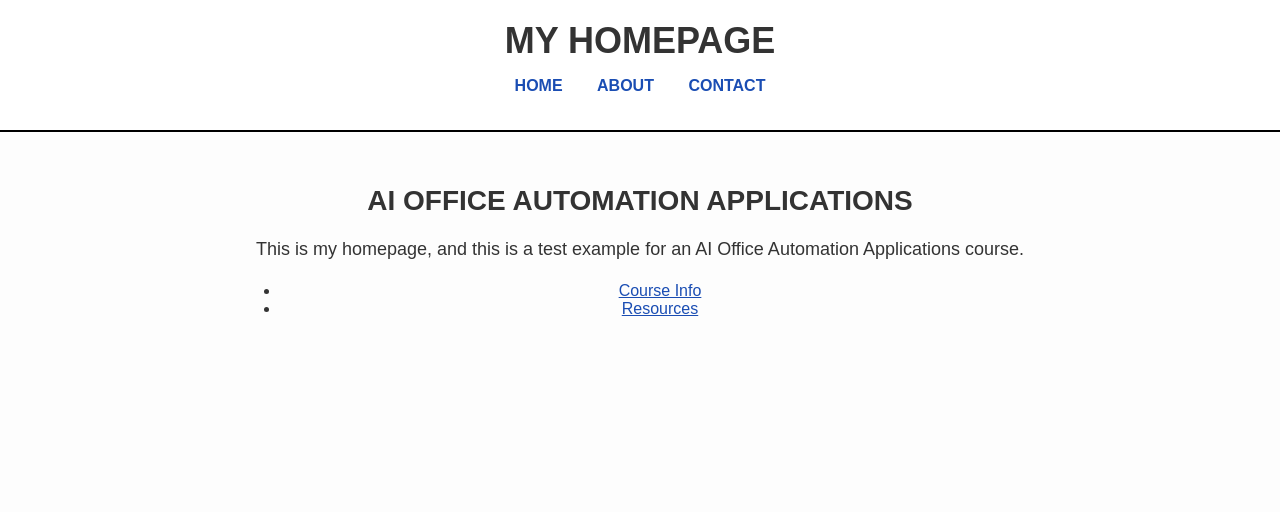
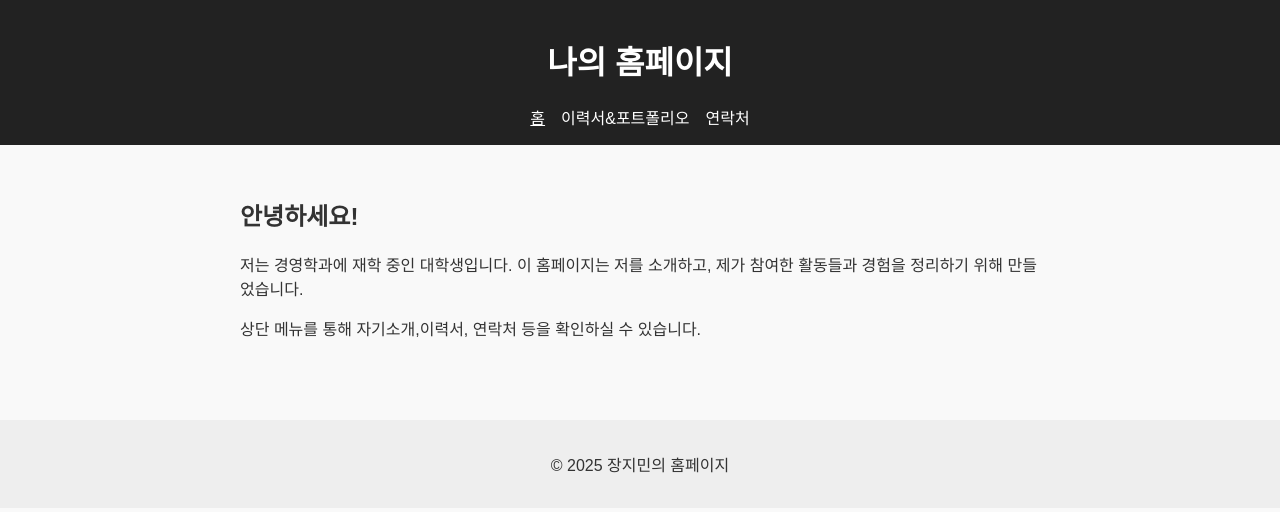
Before and after one commit to jiminf12/jimin, a plain HTML site: page index.html in a window 1280 px wide. Drawn offline with Linux system fonts and the light colour scheme.

Commit message:
Add files via upload

```diff
--- a/index.html
+++ b/index.html
@@ -1,29 +1,35 @@
-<!-- index.html -->
 <!DOCTYPE html>
-<html lang="en">
+<html lang="ko">
 <head>
   <meta charset="UTF-8" />
   <meta name="viewport" content="width=device-width, initial-scale=1.0" />
-  <title>My Homepage</title>
+  <title>나의 홈페이지</title>
   <link rel="stylesheet" href="style.css" />
 </head>
 <body>
   <header>
-    <h1>MY HOMEPAGE</h1>
+    <h1>나의 홈페이지</h1>
     <nav>
-      <a href="index.html">HOME</a>
-      <a href="about.html">ABOUT</a>
-      <a href="contact.html">CONTACT</a>
+      <ul>
+        <li><a href="index.html" class="active">홈</a></li>
+        <li><a href="resume.html">이력서&포트폴리오</a></li>
+        <li><a href="contact.html">연락처</a></li>
+      </ul>
     </nav>
   </header>
 
   <main>
-    <h2>AI OFFICE AUTOMATION APPLICATIONS</h2>
-    <p>This is my homepage, and this is a test example for an AI Office Automation Applications course.</p>
-    <ul>
-      <li><a href="about.html">Course Info</a></li>
-      <li><a href="resources.html">Resources</a></li>
-    </ul>
+    <section>
+      <h2>안녕하세요!</h2>
+      <p>저는 경영학과에 재학 중인 대학생입니다. 이 홈페이지는 저를 소개하고, 제가 참여한 활동들과 경험을 정리하기 위해 만들었습니다.</p>
+      <p>상단 메뉴를 통해 자기소개,이력서, 연락처 등을 확인하실 수 있습니다.</p>
+    </section>
   </main>
+
+  <footer>
+    <p>&copy; 2025 장지민의 홈페이지</p>
+  </footer>
+
+  <script src="script.js"></script>
 </body>
 </html>
--- /dev/null
+++ b/script.js
@@ -0,0 +1,10 @@
+// Example JavaScript: Highlight active menu item
+const links = document.querySelectorAll("nav a");
+
+links.forEach(link => {
+  if (link.href === window.location.href) {
+    link.classList.add("active");
+  } else {
+    link.classList.remove("active");
+  }
+});
--- a/style.css
+++ b/style.css
@@ -1,73 +1,74 @@
-/* style.css */
-
-/* 전체 기본 설정 */
 body {
     font-family: Arial, sans-serif;
     margin: 0;
     padding: 0;
-  background-color: #fdfdfd;
+    background-color: #f9f9f9;
     color: #333;
   }
 
-/* 헤더 제목 */
   header {
-  background-color: #fff;
+    background-color: #222;
+    color: white;
+    padding: 1em;
     text-align: center;
-  padding: 20px 0;
-  border-bottom: 2px solid #000;
   }
 
-h1 {
+  nav ul {
+    list-style: none;
+    padding: 0;
     margin: 0;
-  font-size: 36px;
-}
-
-/* 네비게이션 바 */
-nav {
-  margin: 15px 0;
+    display: flex;
+    justify-content: center;
+    gap: 1em;
   }
 
   nav a {
-  margin: 0 15px;
+    color: white;
     text-decoration: none;
-  font-weight: bold;
-  color: #1a4db3;
   }
 
-nav a:hover {
+  nav a.active {
     text-decoration: underline;
-  color: #003399;
   }
 
-/* 본문 영역 */
   main {
-  padding: 30px;
+    padding: 2em;
     max-width: 800px;
     margin: auto;
-  text-align: center;
   }
 
-h2 {
-  font-size: 28px;
-  margin-bottom: 15px;
+  footer {
+    text-align: center;
+    padding: 1em;
+    background-color: #eee;
+    margin-top: 2em;
   }
 
-p {
-  font-size: 18px;
-  line-height: 1.6;
+  .profile-img {
+    width: 150px;
+    border-radius: 50%;
+    display: block;
+    margin: 1em auto;
   }
 
-/* 링크 스타일 */
-a {
-  color: #1a4db3;
+  form {
+    display: flex;
+    flex-direction: column;
+    gap: 1em;
+    max-width: 400px;
+    margin: 2em auto;
   }
 
-a:hover {
-  color: #003399;
+  form input, form textarea {
+    padding: 0.5em;
+    font-size: 1em;
+    width: 100%;
   }
 
-/* 이미지 스타일 */
-img {
-  border-radius: 50%;
-  margin: 20px 0;
+  form button {
+    padding: 0.5em;
+    background-color: #222;
+    color: white;
+    border: none;
+    cursor: pointer;
   }
```
Also changed, not shown: about.html (deleted, +0 -30 lines), contact.html (+19 -20 lines), resume.html (added, +43 -0 lines). Lines whose indentation alone changed are shown as unchanged.
